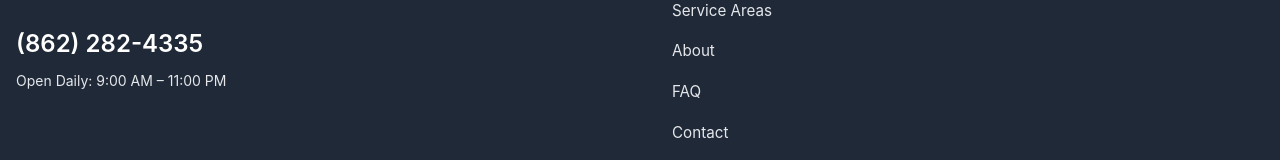
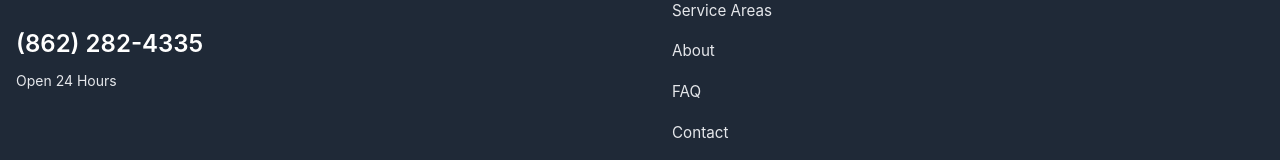
Before and after one commit to minhaj-isl8621/phone-repair-website, a React (Vite) app in the folder phone-repair-website/: page /quote in a window 1280 px wide. Shown: the part 1972-2132 px from the top of the page. Built offline with nearby package versions, Linux system fonts and the light colour scheme.

Commit message:
Update footer hours to 24 hours

```diff
--- a/phone-repair-website/src/components/layout/Footer.jsx
+++ b/phone-repair-website/src/components/layout/Footer.jsx
@@ -33,7 +33,7 @@ const Footer = () => {
             </p>
             <div className="footer-contact">
               <a href="tel:+18622824335" className="footer-phone">(862) 282-4335</a>
-              <p className="footer-hours">Open Daily: 9:00 AM – 11:00 PM</p>
+              <p className="footer-hours">Open 24 Hours</p>
             </div>
           </div>
 
```
